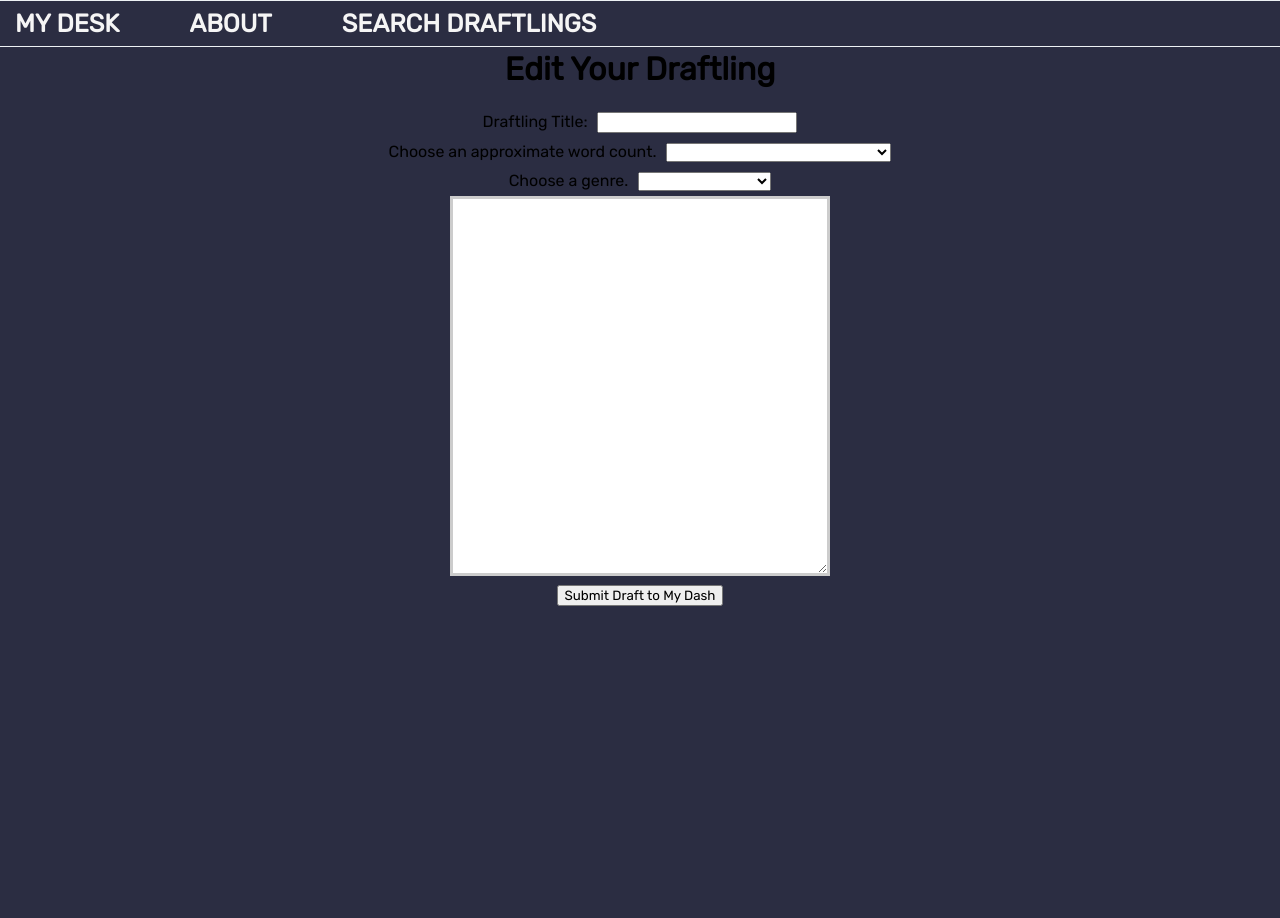
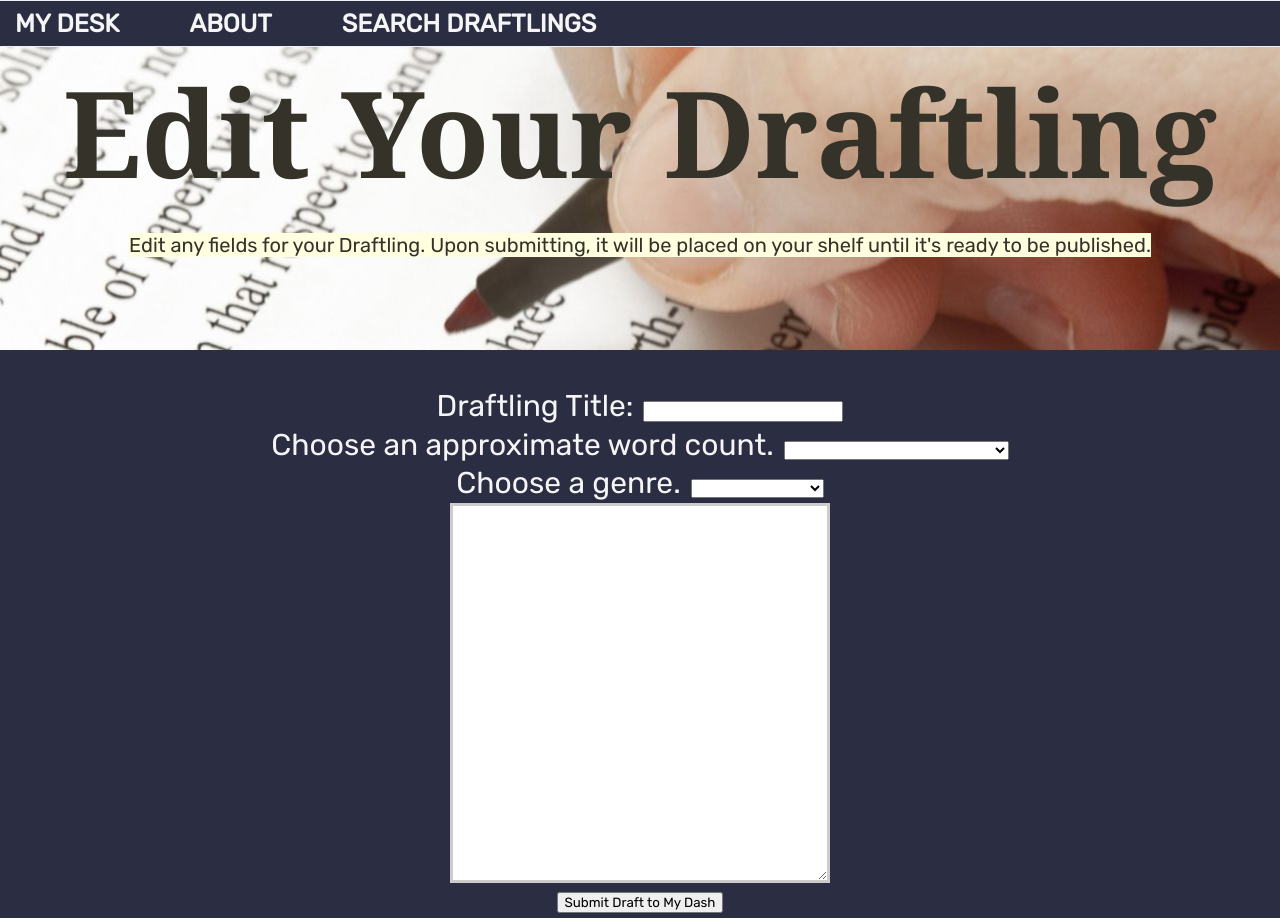
Before and after one commit to amrvitale/draftling-capstone, a React (Create React App) app: page /edit/1 in a window 1280 px wide. Before the commit the page ends 800 px from the top, so only its background shows below. Built offline with nearby package versions, Linux system fonts and the light colour scheme; no server answers.

Commit message:
updates to css

```diff
--- /dev/null
+++ b/src/draftlingpage/DraftlingPage.css
@@ -0,0 +1,4 @@
+.draftlingTitle {
+    color: whitesmoke;
+    font-size: 40px;
+}
--- a/src/draftlingpage/DraftlingPage.js
+++ b/src/draftlingpage/DraftlingPage.js
@@ -5,6 +5,7 @@ import Draftling from '../draftling/Draftling';
 import {findDraftling} from '../draftlings-helpers'
 import { Link } from 'react-router-dom'
 import Edit from '../edit/Edit'
+import './DraftlingPage.css'
 
 class DraftlingPage extends React.Component {
     static defaultProps = {
--- /dev/null
+++ b/src/edit/Edit.css
@@ -0,0 +1,24 @@
+.editHeader {
+    color: #35322a;
+    font-family: 'Playfair Display', 'Georgia', serif;
+    font-size: 120px;
+    font-weight: 900;
+}
+.editHero {
+    background-image: url(proofread.jpg);
+    background-position: center; /* Center the image */
+    background-repeat: no-repeat; /* Do not repeat the image */
+    min-height: 350px;
+    background-blend-mode: lighten;
+}
+.postLabel {
+    color: whitesmoke;
+    font-size: 30px;
+
+}
+
+.instructions {
+    color: #35322a;
+    background-color: lightyellow;
+
+}
--- a/src/edit/Edit.js
+++ b/src/edit/Edit.js
@@ -4,6 +4,7 @@ import DraftlingPage from '../draftlingpage/DraftlingPage'
 import ApiContext from '../ApiContext'
 import {findDraftling} from '../draftlings-helpers'
 import config from '../config'
+import './Edit.css'
 
 class Edit extends React.Component {
 
@@ -92,14 +93,20 @@ class Edit extends React.Component {
             minWidth: '200px'
         }
         return (
-            <div className="edit">
-                 <form onSubmit={this.handleSubmit}>
-                     <h1>Edit Your Draftling</h1>
+            <div className="editPage">
+                <div className="editHero">
+                     <h1 className="editHeader">Edit Your Draftling</h1>
+                     <p className="instructions">Edit any fields for your Draftling. Upon submitting, it will be placed on your shelf until it's ready to be published.</p>
+
+                     </div>
                      <br />
-                    <label htmlFor="draftlingTitle">Draftling Title:</label>
+                     <br />
+
+                     <form onSubmit={this.handleSubmit}>
+                    <label className="postLabel" htmlFor="draftlingTitle">Draftling Title:</label>
                     <input value={this.state.title} type="text" name="title" style={styleTitle} onChange={this.handleChange} required></input>
                     <br />
-                    <label htmlFor="wordcount">Choose an approximate word count.</label>
+                    <label className="postLabel" htmlFor="wordcount">Choose an approximate word count.</label>
                     <select value={this.state.wordcount} name="wordcount" id="wordcount" onChange={this.handleChange} required>
                         <option></option>
                         <option value="Six word story">Six word story</option>
@@ -114,7 +121,7 @@ class Edit extends React.Component {
                         <option value="Novel">Novel: 60,0001 + words</option>
                     </select>
                     <br />
-                    <label htmlFor="genre">Choose a genre.</label>
+                    <label className="postLabel" htmlFor="genre">Choose a genre.</label>
                     <select value={this.state.genre} name="genre" id="genre" onChange={this.handleChange} required>
                         <option></option>
                         <option value="Action/Adventure">Action/Adventure</option>
--- a/src/postDraftling/PostDraftling.css
+++ b/src/postDraftling/PostDraftling.css
@@ -7,6 +7,7 @@ select, input, label {
     background-position: center; /* Center the image */
     background-repeat: no-repeat; /* Do not repeat the image */
     min-height: 350px;
+    background-size: 100%;
 }
 
 .postHeader {
```
Also changed, not shown: src/edit/proofread.jpg (added).
